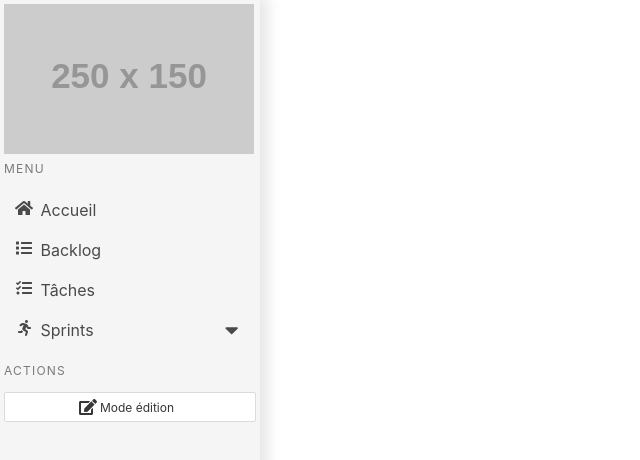
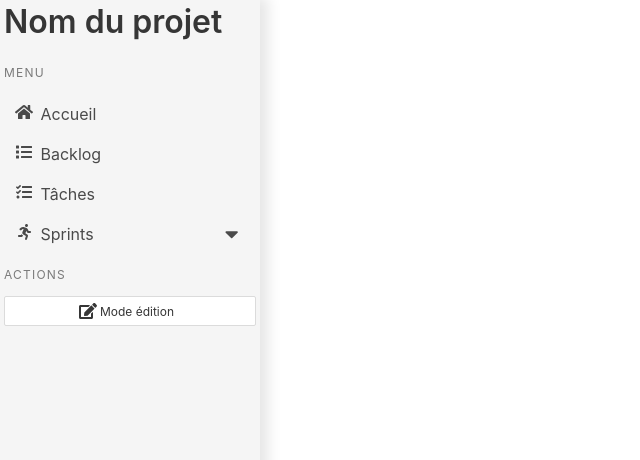
Before and after one commit to cdp-g2-eq6/CdP-Dev, a Vue app in the folder client/: page / in a window 1280 px wide. Shown: the top 460 px of the page, without its empty margins (0-640 px from the left). Built offline with nearby package versions, Linux system fonts and the light colour scheme.

Commit message:
added new sprint confirmation (prompt)

```diff
--- a/client/src/components/Navbar.vue
+++ b/client/src/components/Navbar.vue
@@ -9,7 +9,8 @@
     >
       <div class="p-1">
         <!-- Logo -->
-        <img :src="logo" alt="logo"/>
+        <!-- <img :src="logo" alt="logo"/> -->
+        <h1 class="title">Nom du projet</h1>
 
         <!-- Menu -->
         <b-menu>
@@ -85,8 +86,14 @@ export default {
   methods: {
     // Called when "Ajouter un sprint" is clicked
     onNewSprint: function(event) {
-      this.sprintNb ++;
-      this.$emit('onSprintNbChanged', this.sprintNb);
+      this.$buefy.dialog.confirm({
+        message: 'Êtes vous sûr d\'ajouter un nouveau sprint?',
+        onConfirm: () => {
+          // this.$buefy.toast.open('User confirmed')
+          this.sprintNb ++;
+          this.$emit('onSprintNbChanged', this.sprintNb);
+        },
+      });
     },
     // Called when "Accueil" is clicked
     onHomepage: function(event) {
```
